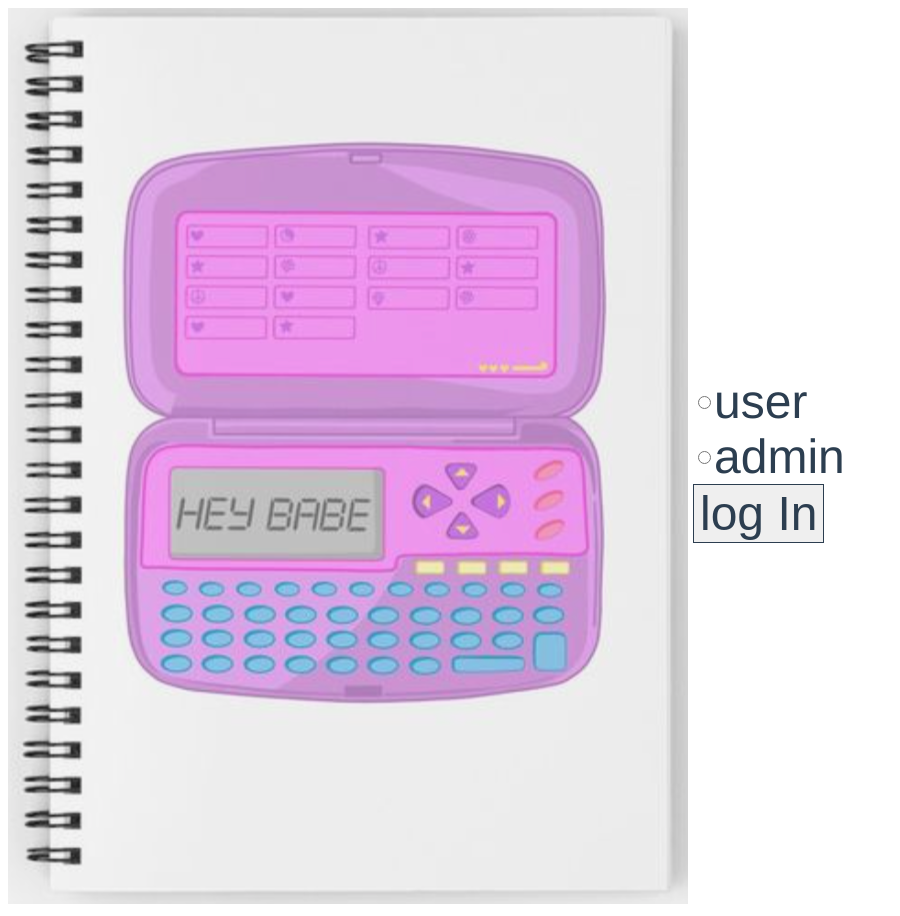
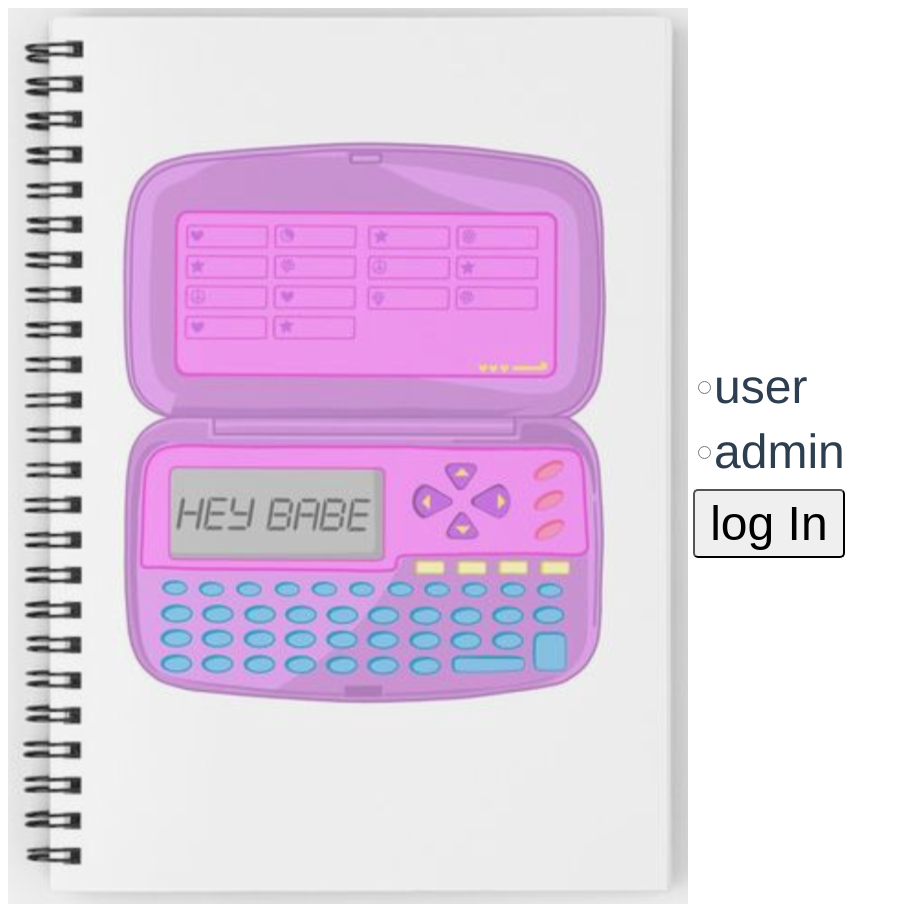
Before and after one commit to dung6eetle/contacts-app, a Vue app: page / in a window 1280 px wide. Shown: the whole page, without its empty margins (0-900 px from the left). Built offline with nearby package versions, Linux system fonts and the light colour scheme; what vue-clipboard2 would draw is missing.

Commit message:
add styles btn

```diff
--- a/src/components/ui/Button.vue
+++ b/src/components/ui/Button.vue
@@ -1,5 +1,5 @@
 <template>
-  <button @click="click">{{ title }}</button>
+  <button class="btn" @click="click">{{ title }}</button>
 </template>
 
 <script>
@@ -17,3 +17,14 @@ export default {
   },
 };
 </script>
+<style scoped>
+.btn {
+  border-radius: 5px;
+  padding: 5px;
+  font-size: 1em;
+  cursor: pointer;
+}
+.btn:hover {
+  color: #545151;
+}
+</style>
--- a/src/pages/AuthPage.vue
+++ b/src/pages/AuthPage.vue
@@ -11,9 +11,7 @@
         :checked="currentRole === role"
         @change="setRole"
       />
-      <div class="wrapper">
-        <Button class="login" title="log In" @click="redirectToContacts" />
-      </div>
+      <Button class="login" title="log In" @click="redirectToContacts" />
     </div>
   </div>
 </template>
@@ -59,6 +57,7 @@ export default {
   justify-content: center;
   font-size: 3em;
   padding: 5px;
+  grid-gap: 10px;
 }
 .wrapper {
   display: flex;
@@ -74,9 +73,4 @@ input,
 label {
   cursor: pointer;
 }
-.login {
-  color: #2c3e50;
-  font-size: 1em;
-  border: 0.5px solid #2c3e50;
-}
 </style>
```
